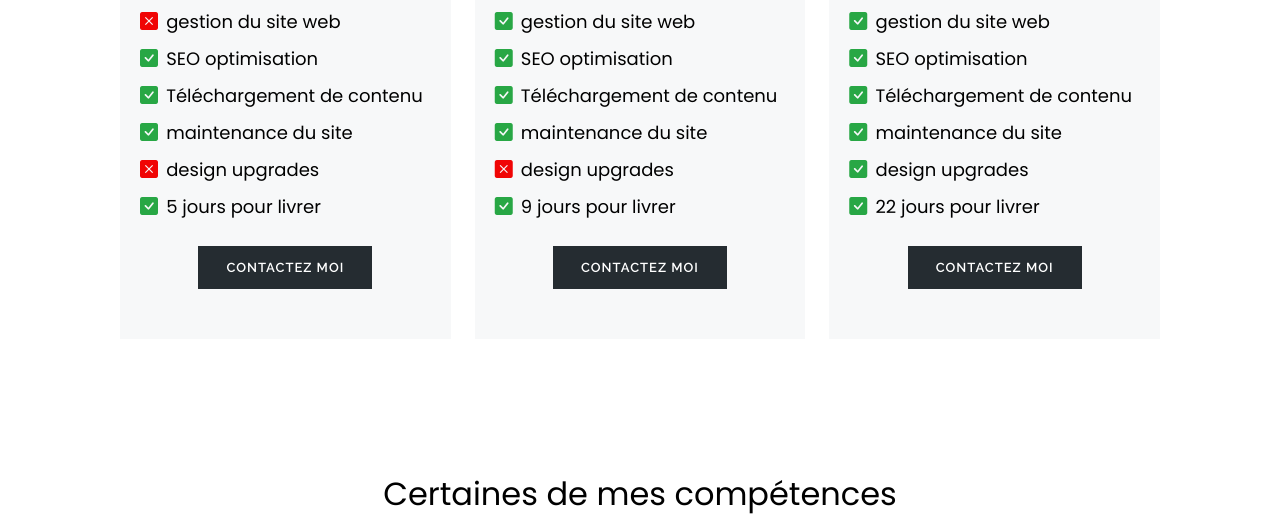
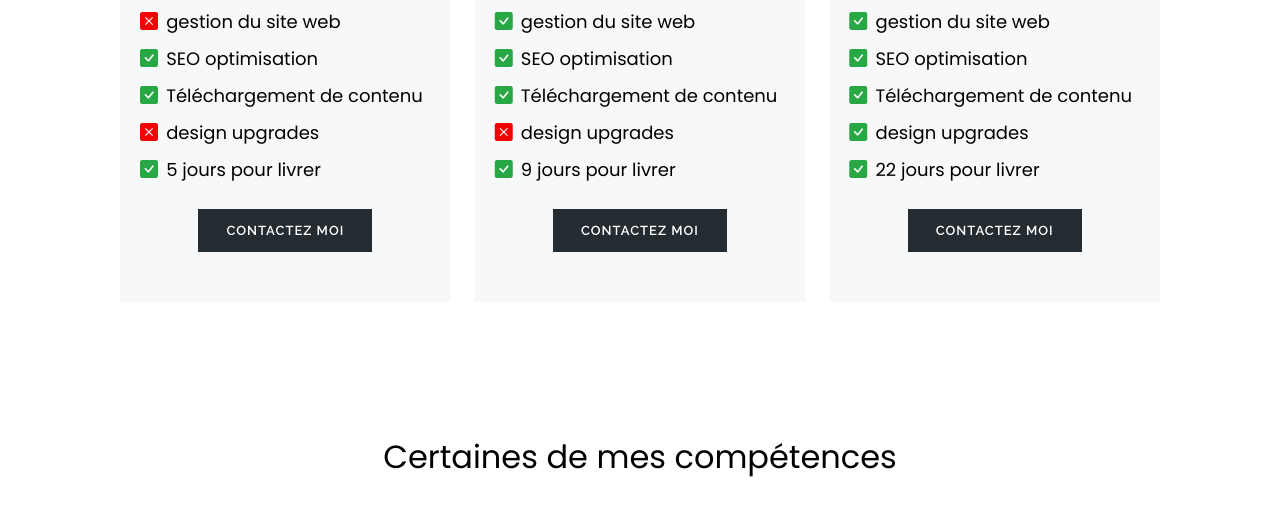
Before and after one commit to elmehditouilc/elmehdio, a plain HTML site: page index.html in a window 1280 px wide. Shown: the part 2120-2644 px from the top of the page. Drawn offline with nearby package versions, Linux system fonts and the light colour scheme.

Commit message:
Update index.html

```diff
--- a/index.html
+++ b/index.html
@@ -198,7 +198,6 @@
             <li><i class="bi bi-check-square-fill"></i> <g style=" color: black;  font-family: Poppins, sans-serif; font-size: large; ">SEO optimisation</g></li>
             <li><i class="bi bi-check-square-fill"></i> <g style=" color: black;  font-family: Poppins, sans-serif; font-size: large; ">Téléchargement de contenu</g></li>
 
-            <li><i  class="bi bi-check-square-fill"></i> <g style=" color: black;  font-family: Poppins, sans-serif; font-size: large; ">maintenance du site</g></li>
             <li><i class="bi bi-x-square-fill" style="color: rgb(240, 5, 5);"></i> <g style=" color: black;  font-family: Poppins, sans-serif; font-size: large; ">design upgrades</g></li>
             <li><i class="bi bi-check-square-fill"></i> <g style=" color: black;  font-family: Poppins, sans-serif; font-size: large; ">5 jours pour livrer</g></li>
             <div class="section-title" data-aos="fade-up">
@@ -224,7 +223,6 @@
             <li><i class="bi bi-check-square-fill"></i> <g style=" color: black;  font-family: Poppins, sans-serif; font-size: large; ">SEO optimisation</g></li>
             <li><i class="bi bi-check-square-fill"></i> <g style=" color: black;  font-family: Poppins, sans-serif; font-size: large; ">Téléchargement de contenu</g></li>
 
-            <li><i class="bi bi-check-square-fill"></i> <g style=" color: black;  font-family: Poppins, sans-serif; font-size: large; ">maintenance du site</g></li>
             <li><i class="bi bi-x-square-fill" style="color: rgb(240, 5, 5);"></i> <g style=" color: black;  font-family: Poppins, sans-serif; font-size: large; ">design upgrades</g></li>
             <li><i class="bi bi-check-square-fill"></i> <g style=" color: black;  font-family: Poppins, sans-serif; font-size: large; ">9 jours pour livrer</g></li>
             <div class="section-title" data-aos="fade-up">
@@ -250,7 +248,6 @@
             <li><i class="bi bi-check-square-fill"></i> <g style=" color: black;  font-family: Poppins, sans-serif; font-size: large; ">SEO optimisation</g></li>
             <li><i class="bi bi-check-square-fill"></i> <g style=" color: black;  font-family: Poppins, sans-serif; font-size: large; ">Téléchargement de contenu</g></li>
 
-            <li><i class="bi bi-check-square-fill"></i> <g style=" color: black;  font-family: Poppins, sans-serif; font-size: large; ">maintenance du site</g></li>
             <li><i class="bi bi-check-square-fill"></i> <g style=" color: black;  font-family: Poppins, sans-serif; font-size: large; ">design upgrades</g></li>
             <li><i class="bi bi-check-square-fill"></i> <g style=" color: black;  font-family: Poppins, sans-serif; font-size: large; ">22 jours pour livrer</g></li>
 
```
